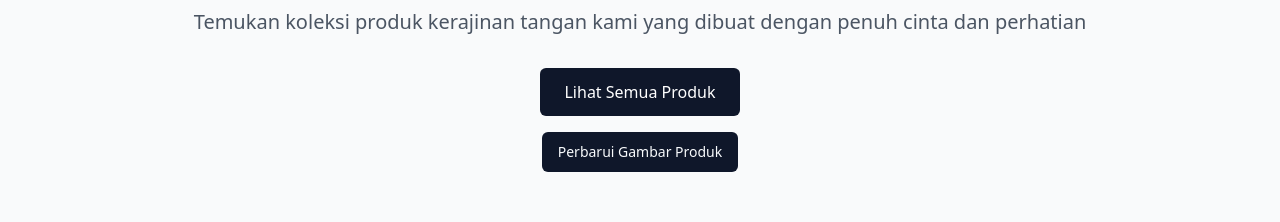
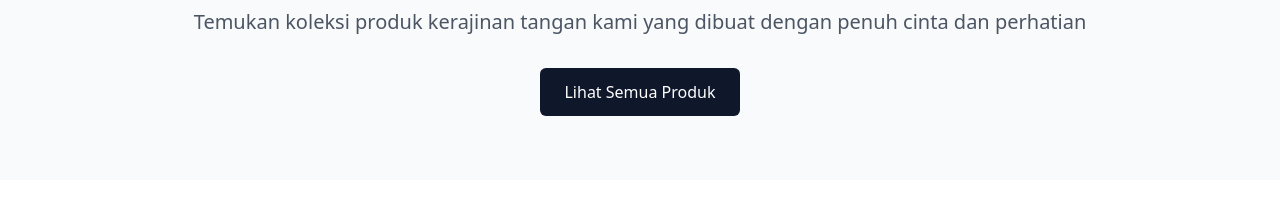
Before and after one commit to koncoweb/albae-handicraft, a React (Vite) app: page / in a window 1280 px wide. Shown: the part 184-406 px from the top of the page. Built offline with nearby package versions, Linux system fonts and the light colour scheme; no server answers; the database is empty.

Commit message:
Remove Update Product Images Button
This commit deletes the Update Product Images button from the Index page.
[skip gpt_engineer]

```diff
--- a/src/pages/Index.tsx
+++ b/src/pages/Index.tsx
@@ -4,7 +4,6 @@ import Layout from "@/components/Layout";
 import { Card, CardContent } from "@/components/ui/card";
 import { useQuery } from "@tanstack/react-query";
 import { supabase } from "@/integrations/supabase/client";
-import UpdateProductImages from "@/components/UpdateProductImages";
 
 export default function Index() {
   useEffect(() => {
@@ -36,16 +35,13 @@ export default function Index() {
             <p className="mt-4 text-xl text-gray-600">
               Temukan koleksi produk kerajinan tangan kami yang dibuat dengan penuh cinta dan perhatian
             </p>
-            <div className="mt-8 space-y-4">
+            <div className="mt-8">
               <Link
                 to="/products"
                 className="inline-block bg-primary text-white px-6 py-3 rounded-md hover:bg-primary/90"
               >
                 Lihat Semua Produk
               </Link>
-              <div className="block">
-                <UpdateProductImages />
-              </div>
             </div>
           </div>
         </div>
```
